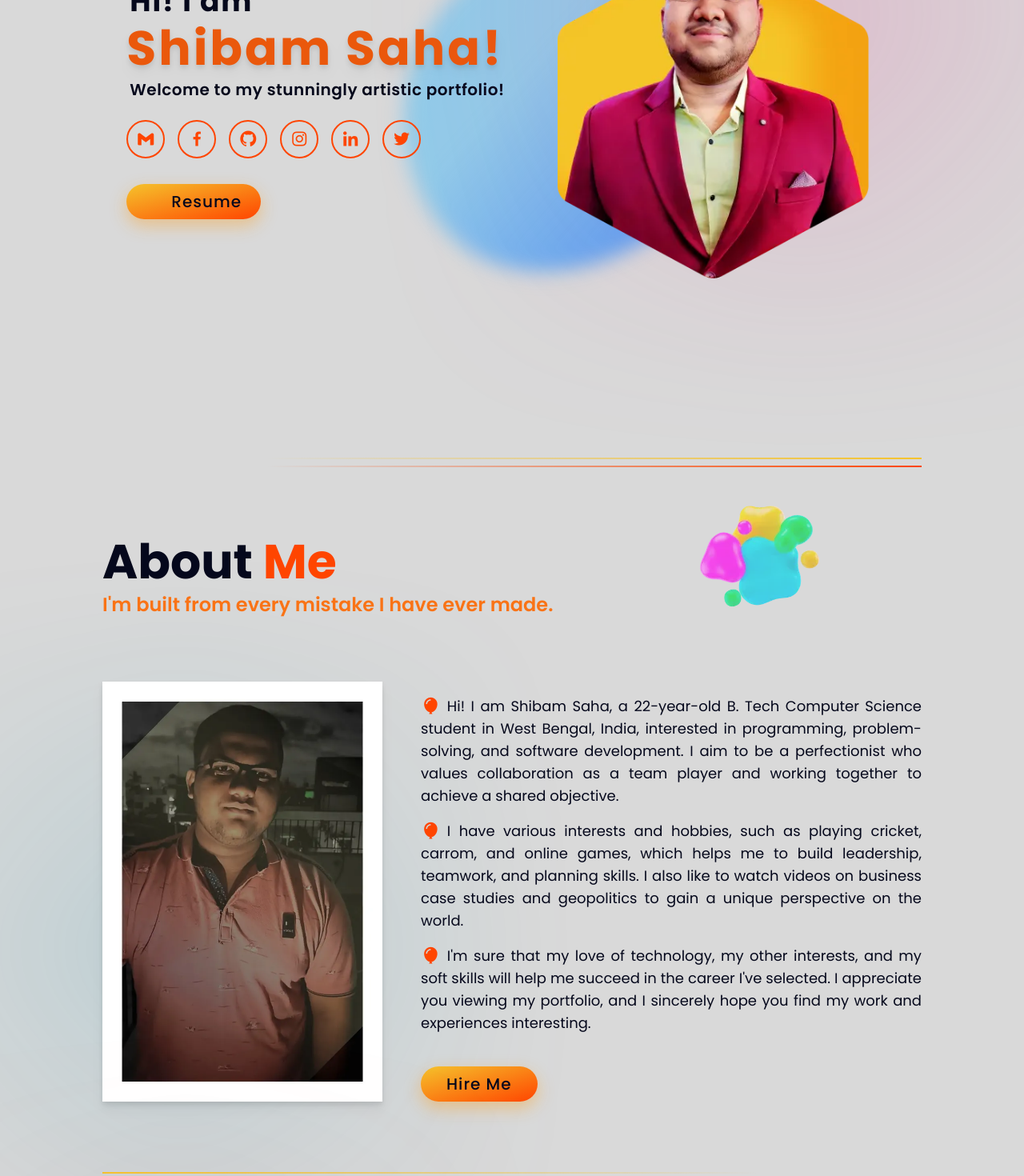
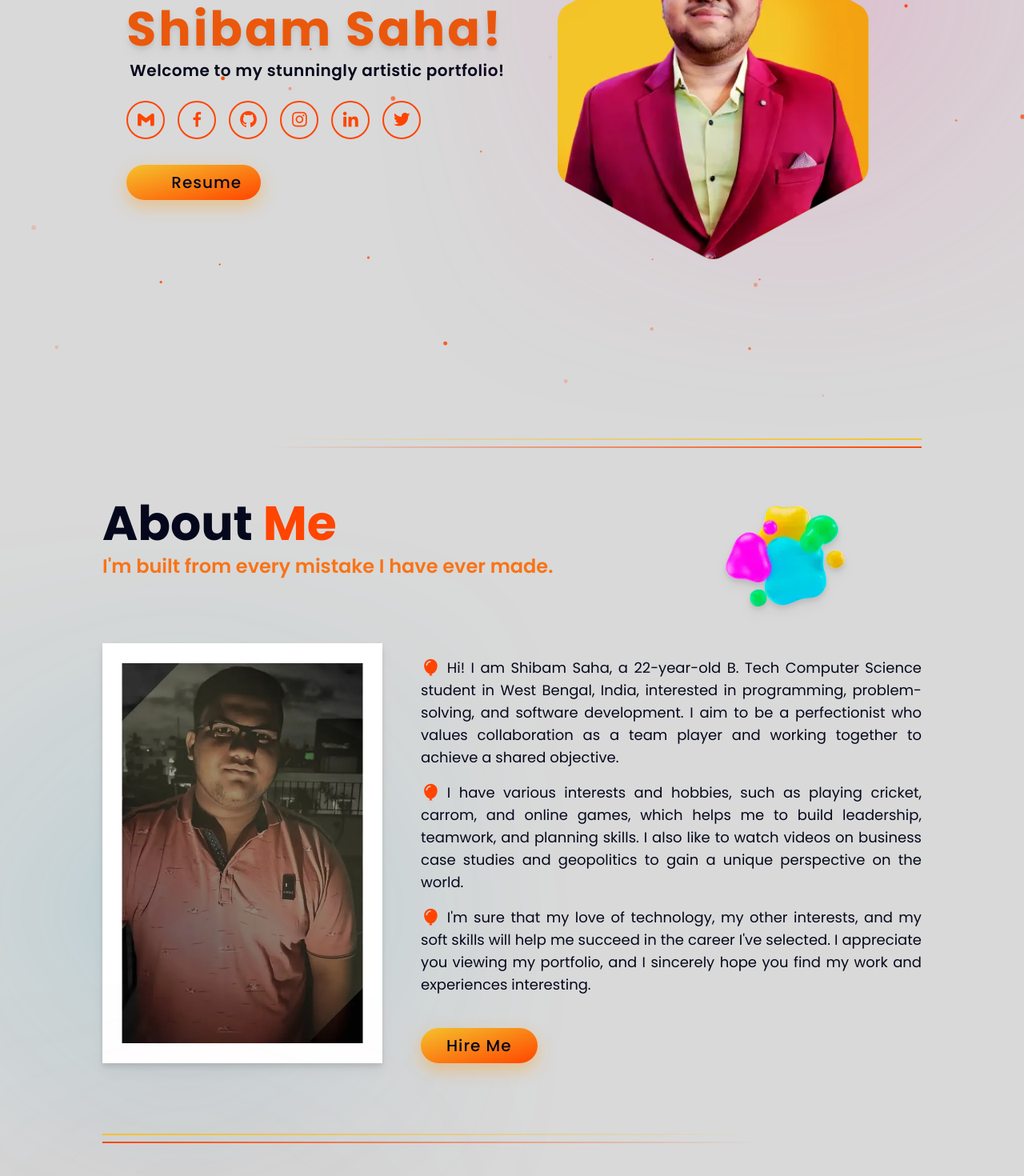
Before and after one commit to s4shibam/Portfolio-Website, a React (Vite) app: page / in a window 1280 px wide. Shown: the part 300-1770 px from the top of the page at 80% size. Built offline with nearby package versions, Linux system fonts and the light colour scheme; some icons are missing; the HTML template or start-up script is replaced by a standard one.

Commit message:
modified code structure and improved UI

```diff
--- a/src/components/About.jsx
+++ b/src/components/About.jsx
@@ -7,7 +7,7 @@ import { SectionWrapper } from '../hoc';
 
 function About() {
   return (
-    <div className='about'>
+    <>
       <div className='content-wrapper mb-16'>
         <p className='heading'>
           About <span className='text-orangered'>Me</span>
@@ -15,11 +15,11 @@ function About() {
         <p className='sub-heading'>
           I'm built from every mistake I have ever made.
         </p>
-        <motion.div className='absolute right-4 top-10 hidden w-72 select-none opacity-70 xl:block'>
+        <motion.div className='obj'>
           <img src={colorsObj} alt='Obj' />
         </motion.div>
 
-        <div className='about flex flex-col items-center justify-end py-6 xl:flex-row gap-6 xl:gap-12'>
+        <div className='about flex flex-col items-center justify-end gap-6 py-6 xl:flex-row xl:gap-12'>
           <motion.div
             className='relative w-[90%] sm:w-[60%] lg:min-w-[350px]'
             variants={fadeIn('left', 'spring', 50, 0.2, 1)}
@@ -50,7 +50,7 @@ function About() {
             <div className='button-wrapper mt-10'>
               <motion.a
                 href='#contact'
-                className='fill-button mx-auto w-fit rounded-full px-8 text-xl font-medium normal-case text-darkText xl:mx-0'
+                className='fill-button mx-auto w-fit rounded-full px-8 text-xl font-medium  normal-case text-darkText before:rounded-full xl:mx-0'
                 variants={slideIn('right', 'spring', 100, 0.2, 0.75)}
                 whileHover={{ scale: 1.1 }}
                 whileTap={{ scale: 0.9 }}
@@ -63,7 +63,7 @@ function About() {
       </div>
       <hr className='divider mb-0 bg-gradient-to-r from-golden to-transparent' />
       <hr className='divider mt-2 bg-gradient-to-r from-orangered to-transparent' />
-    </div>
+    </>
   );
 }
 
--- a/src/components/Contact.jsx
+++ b/src/components/Contact.jsx
@@ -40,12 +40,12 @@ function Contact() {
   }
 
   return (
-    <div className='contact'>
+    <>
       <p className='heading'>
         Reach <span className='text-orangered'>Me </span> Out!
       </p>
       <p className='sub-heading'>Connection starts with communication. </p>
-      <motion.div className='absolute right-4 top-10 hidden w-64 select-none opacity-70 drop-shadow-lg xl:block'>
+      <motion.div className='obj -top-20'>
         <img src={messageObj} alt='Obj' />
       </motion.div>
 
@@ -88,16 +88,11 @@ function Contact() {
           required
         />
 
-        <motion.button
-          className='fill-button mt-1 shadow-none'
-          type='submit'
-          whileHover={{ scale: 1.01 }}
-          whileTap={{ scale: 0.98 }}
-        >
+        <button className='fill-button mt-1 shadow-none' type='submit'>
           {loading ? 'Sending...' : 'Send'}
-        </motion.button>
+        </button>
       </form>
-    </div>
+    </>
   );
 }
 
--- a/src/components/Education.jsx
+++ b/src/components/Education.jsx
@@ -6,7 +6,7 @@ import { SectionWrapper } from '../hoc';
 
 function Education() {
   return (
-    <div className='education'>
+    <>
       <div className='content-wrapper mb-16'>
         <p className='heading text-right'>
           <span className='text-orangered'>My </span>Education
@@ -14,7 +14,7 @@ function Education() {
         <p className='sub-heading text-right'>
           An investment in knowledge pays the best interest.
         </p>
-        <motion.div className='absolute left-4 top-16 hidden w-60 select-none opacity-70 drop-shadow-lg xl:block'>
+        <motion.div className='obj left-4'>
           <img src={notesObj} alt='Obj' loading='lazy' />
         </motion.div>
         <div className='education-details relative flex flex-col items-center justify-center gap-8 xl:flex-row xl:justify-evenly xl:py-8'>
@@ -72,7 +72,7 @@ function Education() {
       </div>
       <hr className='divider ml-auto mb-0 bg-gradient-to-l from-golden to-transparent' />
       <hr className='divider mt-2 ml-auto bg-gradient-to-l from-orangered to-transparent' />
-    </div>
+    </>
   );
 }
 
--- a/src/components/Exposure.jsx
+++ b/src/components/Exposure.jsx
@@ -117,7 +117,7 @@ function Experience() {
 // Exposure Section
 function Exposure() {
   return (
-    <div className='exposure'>
+    <>
       <div className='content-wrapper mb-16'>
         <p className='heading'>
           <span className='text-orangered'>Exposure </span> in domain
@@ -125,7 +125,7 @@ function Exposure() {
         <p className='sub-heading'>
           Without exposure, there can be no discovery.
         </p>
-        <motion.div className='absolute right-4 top-10 hidden w-72 select-none opacity-80 drop-shadow-lg xl:block'>
+        <motion.div className='obj -top-12'>
           <img src={knowledgeObj} alt='Obj' />
         </motion.div>
 
@@ -137,7 +137,7 @@ function Exposure() {
       </div>
       <hr className='divider mb-0 bg-gradient-to-r from-golden to-transparent' />
       <hr className='divider mt-2 bg-gradient-to-r from-orangered to-transparent' />
-    </div>
+    </>
   );
 }
 
--- a/src/components/Home.jsx
+++ b/src/components/Home.jsx
@@ -4,6 +4,7 @@ import { fadeIn, zoomIn } from '../animation';
 import { fProfile } from '../assets';
 import { SocialLinksData } from '../constants';
 import { SectionWrapper } from '../hoc';
+import Background from './Background';
 
 function Home() {
   return (
@@ -34,18 +35,18 @@ function Home() {
                 href={link.href}
                 key={link.href}
                 target='_blank'
-                className='frame group inline-flex h-10 w-10 items-center justify-center rounded-full border-2 border-orangered shadow-orangered transition-all duration-500 ease-in-out hover:bg-orangered/80 sm:h-12 sm:w-12 [&>*]:text-2xl [&>*]:text-orangered'
+                className='frame group inline-flex h-10 w-10 items-center justify-center rounded-full border-2 border-orangered shadow-orangered transition-all duration-500 ease-in-out hover:bg-orangered sm:h-12 sm:w-12 [&>*]:text-2xl [&>*]:text-orangered'
                 variants={zoomIn(0.25 * index, 0.5)}
               >
                 <i
-                  className={`${link.icon} group-hover:text-darkText dark:group-hover:text-dullWhite`}
+                  className={`${link.icon} bx-sm transition-colors duration-500 ease-in-out group-hover:text-darkText dark:group-hover:text-dullWhite`}
                 />
               </motion.a>
             ))}
           </div>
           <div className='button-wrapper mt-8'>
             <motion.a
-              className='fill-button z-10 mx-auto w-fit rounded-full px-6 text-xl font-medium normal-case xl:mx-0'
+              className='fill-button z-10 mx-auto w-fit rounded-full px-6 text-xl font-medium normal-case before:rounded-full xl:mx-0'
               whileHover={{ scale: 1.1 }}
               whileTap={{ scale: 0.95 }}
               href='https://github.com/s4shibam/s4shibam/raw/main/resume/Shibam_Saha_Resume_Public.pdf'
@@ -65,10 +66,11 @@ function Home() {
           <img src={fProfile} alt='Shibam' className='w-full' />
           <motion.div className='absolute right-0 top-0 -z-10 aspect-square w-44 rounded-full bg-pink-500 blur-[170px] md:w-60'></motion.div>
         </motion.div>
-        <div className='blob animate-travel'></div>
+        {/* <div className='blob animate-travel'></div> */}
       </div>
       <hr className='divider ml-auto mb-0 bg-gradient-to-l from-golden to-transparent' />
       <hr className='divider mt-2 ml-auto bg-gradient-to-l from-orangered to-transparent' />
+      <Background />
     </div>
   );
 }
--- a/src/components/NavigationBar.jsx
+++ b/src/components/NavigationBar.jsx
@@ -84,7 +84,7 @@ function NavigationBar() {
             to='/'
             onClick={() => {
               setActive('');
-              window.scrollTo(0, 0);
+              location.reload();
             }}
           >
             <p className='cursor-pointer font-pacifico text-3xl tracking-wider text-orangered drop-shadow-md lg:text-4xl'>
@@ -98,7 +98,7 @@ function NavigationBar() {
               <a
                 href={`#${nav.link}`}
                 className={`nav-button ${
-                  active === nav.name ? 'text-orangered dark:text-golden' : null
+                  active === nav.name ? 'text-orangered dark:text-golden' : ''
                 }`}
                 key={nav.link}
                 onClick={() => setActive(nav.name)}
@@ -160,32 +160,3 @@ function NavigationBar() {
 }
 
 export default NavigationBar;
-
-{
-  /* <div
-        className={`hamburger-wrapper fixed right-0 z-30 mt-1 h-screen w-full text-center transition-all duration-500 ease-in-out xl:hidden
-              ${!toggle ? '-top-[1000px] opacity-0' : 'top-12 opacity-100'}`}
-        onClick={() => setToggle(!toggle)}
-      >
-        <div className='flex flex-col justify-center bg-golden py-6'>
-          {NavigationBarData.map((nav) => (
-            <a
-              href={`#${nav.link}`}
-              className={`nav-button cursor-pointer px-4 py-2 text-2xl font-semibold uppercase tracking-wider text-darkText hover:bg-black/10 dark:hover:text-orangered ${
-                active === nav.name ? 'bg-black/10 text-orangered' : null
-              }`}
-              key={nav.link}
-              onClick={() => {
-                setToggle(!toggle);
-                setActive(nav.name);
-              }}
-            >
-              {nav.name}
-            </a>
-          ))}
-          <div className='flex w-full justify-center'>
-            <SwitchTheme />
-          </div>
-        </div>
-      </div> */
-}
--- a/src/components/Project.jsx
+++ b/src/components/Project.jsx
@@ -11,20 +11,20 @@ import { SectionWrapper } from '../hoc';
 
 function Project() {
   return (
-    <div className='project'>
+    <>
       <div className='content-wrapper'>
         <p className='heading text-right'>
           Project <span className='text-orangered'>Works! </span>
         </p>
         <p className='sub-heading text-right'>
-          Stay humble. Let your work speak for you.{' '}
+          Stay humble. Let your work speak for you.{' '}
         </p>
-        <motion.div className='absolute left-4 top-14 hidden w-64 select-none opacity-80 drop-shadow-lg xl:block'>
+        <motion.div className='obj left-4'>
           <img src={ideaObj} alt='Obj' />
         </motion.div>
       </div>
       <Swiper
-        className='project-details swiper_container relative gap-10 xl:py-10'
+        className='project-details swiper_container relative gap-10 xl:py-8'
         effect={'coverflow'}
         autoplay={{
           delay: 4000,
@@ -103,7 +103,7 @@ function Project() {
       <motion.div className='absolute left-10 -top-10 -z-10 aspect-square w-44 rounded-full bg-slate-500 blur-[160px]'></motion.div>
       <hr className='divider ml-auto mb-0 bg-gradient-to-l from-golden to-transparent' />
       <hr className='divider mt-2 ml-auto bg-gradient-to-l from-orangered to-transparent' />
-    </div>
+    </>
   );
 }
 
--- a/src/components/SkillSet.jsx
+++ b/src/components/SkillSet.jsx
@@ -9,7 +9,7 @@ import { SectionWrapper } from '../hoc';
 function SkillSet() {
   const page = window.innerWidth >= 1920 ? 3 : window.innerWidth >= 768 ? 2 : 1;
   return (
-    <div className='skill-set'>
+    <>
       <div className='content-wrapper mb-16'>
         <p className='heading'>
           Skills <span className='text-orangered'>I have.</span>
@@ -17,7 +17,7 @@ function SkillSet() {
         <p className='sub-heading'>
           Every skill you acquire doubles your odds of success.{' '}
         </p>
-        <motion.div className='absolute right-4 top-16 hidden w-64 select-none opacity-80 drop-shadow-lg xl:block'>
+        <motion.div className='obj'>
           <img src={searchObj} alt='Obj' />
         </motion.div>
         <div className='skills-wrapper relative xl:py-10'>
@@ -72,7 +72,7 @@ function SkillSet() {
       </div>
       <hr className='divider mb-0 bg-gradient-to-r from-golden to-transparent' />
       <hr className='divider mt-2 bg-gradient-to-r from-orangered to-transparent' />
-    </div>
+    </>
   );
 }
 
--- a/src/hoc/SectionWrapper.jsx
+++ b/src/hoc/SectionWrapper.jsx
@@ -10,10 +10,8 @@ const SectionWrapper = (Component, id) =>
         whileInView='show'
         viewport={{ once: true, amount: 0.25 }}
         className='relative z-0 mx-auto w-[80%]'
+        id={id}
       >
-        <span className='buffer -mt-16 block pb-16 xl:-mt-24 xl:pb-24' id={id}>
-          &ensp;
-        </span>
         <Component />
       </motion.section>
     );
--- a/src/index.css
+++ b/src/index.css
@@ -7,11 +7,16 @@
 
 @layer components {
   html {
-    @apply select-none overflow-x-hidden scroll-smooth font-poppins;
+    @apply select-none scroll-pt-24 overflow-x-hidden scroll-smooth font-poppins;
   }
 
   body {
-    @apply relative overflow-x-hidden bg-lightBG text-darkText dark:bg-darkBG dark:text-lightText;
+    @apply relative overflow-x-hidden bg-lightBG text-darkText  dark:bg-darkBG dark:text-lightText;
+  }
+
+  /* Scroll spy CSS */
+  .active-scroll-spy {
+    @apply text-orangered dark:text-golden;
   }
 
   /* Moving blob object */
@@ -32,10 +37,20 @@
     @apply h-[520px] w-[520px] blur-2xl;
   }
 
-  /* Button: hover fill change left to right */
+  /* Button: fill direction change on hover */
   .fill-button {
     box-shadow: 0px 8px 20px 1px rgba(251, 161, 40, 0.42);
-    @apply flex items-center justify-center rounded-lg bg-gradient-to-br from-golden to-orangered px-4 py-2 text-2xl font-semibold uppercase tracking-wider text-darkText transition-colors duration-700 ease-in hover:bg-gradient-to-tl;
+    @apply relative z-10 flex items-center justify-center rounded-lg bg-gradient-to-br from-golden to-orangered px-4 py-2 text-2xl font-semibold uppercase tracking-wider text-darkText;
+  }
+
+  .fill-button::before {
+    position: absolute;
+    content: '';
+    @apply absolute inset-0 -z-10 rounded-lg bg-gradient-to-tl opacity-0 transition-opacity duration-700 ease-in-out hover:before:opacity-100;
+  }
+
+  .fill-button:hover::before {
+    @apply opacity-100;
   }
 
   /* Form background glassmorphism interface */
@@ -56,6 +71,11 @@
   /* Navigation button */
   .nav-button {
     @apply cursor-pointer py-1 px-2 font-medium tracking-wider transition-colors duration-500 ease-in-out hover:text-orangered dark:hover:text-golden md:text-xl;
+  }
+
+  /* Object */
+  .obj {
+    @apply absolute right-4 -top-8 hidden w-64 select-none drop-shadow-lg xl:block;
   }
 
   /* Page heading */
```
